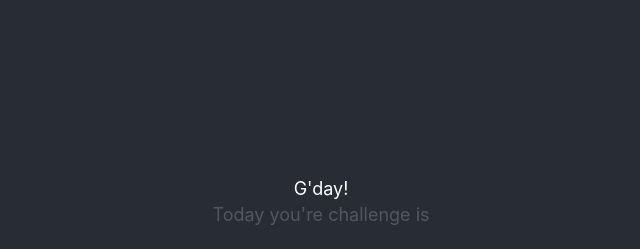
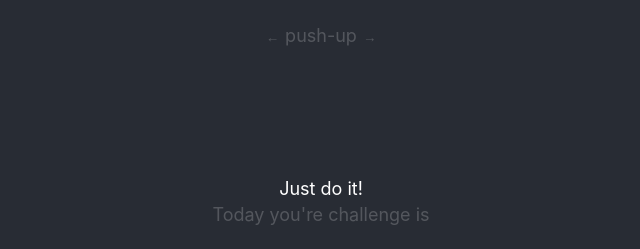
Before and after one commit to SebastianUdden/compound-pushups, a React (Create React App) app: page / in a window 1280 px wide. Shown: the top 249 px of the page, without its empty margins (319-959 px from the left). Built offline with nearby package versions, Linux system fonts and the light colour scheme.

Commit message:
feat: multiple type support, show streaks

```diff
--- a/src/components/Workout.tsx
+++ b/src/components/Workout.tsx
@@ -2,47 +2,123 @@ import { useEffect, useState } from "react";
 import styled from "styled-components";
 import { greetings, peppTalk } from "../constants/greetings";
 
+interface TimeValue {
+  count: number;
+  date: string;
+}
+interface WorkoutProps {
+  "push-ups"?: Array<TimeValue>;
+}
+
+const ONE_PERCENT_INCREASE = 1.01;
+const TYPES = ["push-up", "squat", "sit-up"];
+
 const getRandom = (array: string[]) =>
   array[Math.floor(Math.random() * array.length)];
 
+const month = (value: number) => {
+  const addOne = value + 1;
+  return addOne > 9 ? addOne : `0${addOne}`;
+};
+
+const date = (value: number) => {
+  return value > 9 ? value : `0${value}`;
+};
+
+const getDateOffset = (value: number) => {
+  const now = new Date();
+  const dateOffset = 24 * 60 * 60 * 1000 * value;
+  now.setTime(now.getTime() - dateOffset);
+  const d = date(now.getDate());
+  const m = month(now.getMonth());
+  const y = now.getFullYear();
+  return `${y}-${m}-${d}`;
+};
+
+const getCurrentStreak = (values: Array<TimeValue>) => {
+  let c = 1;
+  values.forEach((v, i) => {
+    const dateOffset = getDateOffset(i);
+    if (dateOffset === v.date) {
+      c += 1;
+    }
+  });
+  return c;
+};
+
 const Workout = () => {
   const bgColor = "#282c34";
+  const [greeting, setGreeting] = useState<any>(false);
   const [complete, setComplete] = useState(false);
   const [count, setCount] = useState(0);
   const [type, setType] = useState("");
+  const [currentStreak, setCurrentStreak] = useState(0);
   const text = "Today you're challenge is";
 
   useEffect(() => {
     const workout = JSON.parse(localStorage.getItem("workout") || "{}");
     if (!workout) return;
+    const typeValues = workout[workout?.selectedType] || [];
+    setCurrentStreak(getCurrentStreak(typeValues));
+
     if (new Date(workout.dayCompleted).getDate() === new Date().getDate()) {
       setComplete(true);
       return;
     }
-    setCount(workout[workout?.selectedType] || 1);
+    const lastValue = typeValues[0];
+    setCount((lastValue?.count || 1) * ONE_PERCENT_INCREASE);
     setType(workout?.selectedType || "push-up");
+    setGreeting(getRandom(greetings));
   }, []);
 
   useEffect(() => {
     if (!complete) return;
     const oldWorkout = JSON.parse(localStorage.getItem("workout") || "{}");
-    const workout = {
+    const newCount = count;
+    const oldType = oldWorkout[type];
+    const now = new Date();
+    const todaysDate = `${now.getFullYear()}-${month(now.getMonth())}-${date(
+      now.getDate()
+    )}`;
+    const newType = { count: newCount, date: todaysDate };
+    if (!type) return;
+    const workout: WorkoutProps = {
       ...oldWorkout,
       selectedType: type,
-      [type]: count * 1.01,
+      [type]: oldType ? [newType, ...oldType] : [newType],
       dayCompleted: new Date(),
     };
     localStorage.setItem("workout", JSON.stringify(workout));
     // eslint-disable-next-line
   }, [complete]);
 
+  useEffect(() => {
+    const oldWorkout = JSON.parse(localStorage.getItem("workout") || "{}");
+    const oldType = oldWorkout[type] || [];
+    const lastValue = oldType[0];
+    console.log({ lastValue });
+    setComplete(lastValue ? lastValue.date === getDateOffset(0) : false);
+  }, [type]);
+
+  const typeIndex = TYPES.findIndex((t) => t === type);
+  const leftIndex = typeIndex === 0 ? TYPES.length - 1 : typeIndex - 1;
+  const rightIndex = typeIndex + 1 === TYPES.length ? 0 : typeIndex + 1;
+
   return (
     <Wrapper bgColor={bgColor}>
+      <TopRow>
+        <Text>
+          <Arrow onClick={() => setType(TYPES[leftIndex])}>&larr;</Arrow>
+          {type}
+          {count > 2 && "s"}
+          <Arrow onClick={() => setType(TYPES[rightIndex])}>&rarr;</Arrow>
+        </Text>
+      </TopRow>
       {!complete ? (
         <>
           <Content>
             <Row>
-              <Greeting>{getRandom(greetings)}</Greeting>
+              <Greeting>{greeting}</Greeting>
             </Row>
             <Row>
               <Text>{text}</Text>
@@ -53,7 +129,7 @@ const Workout = () => {
             <Row>
               <Text>
                 {type}
-                {count > 1 && "s"}
+                {count > 2 && "s"}
               </Text>
             </Row>
           </Content>
@@ -65,6 +141,11 @@ const Workout = () => {
             <Text>You are done for the day...</Text>
           </Row>
           <Completed>{getRandom(peppTalk)}</Completed>
+          <Row>
+            <Text>
+              Current streak: <strong>{currentStreak}</strong>
+            </Text>
+          </Row>
         </Content>
       )}
     </Wrapper>
@@ -89,6 +170,10 @@ const Row = styled.p`
   font-size: 18px;
   margin: 5px 0;
 `;
+const TopRow = styled(Row)`
+  position: absolute;
+  top: 20px;
+`;
 const Count = styled.span`
   font-size: 180px;
 `;
@@ -110,5 +195,10 @@ const Done = styled.button`
   background-color: inherit;
   padding: 20px 40px;
 `;
+const Arrow = styled.button`
+  background-color: inherit;
+  color: inherit;
+  border: none;
+`;
 
 export default Workout;
```
